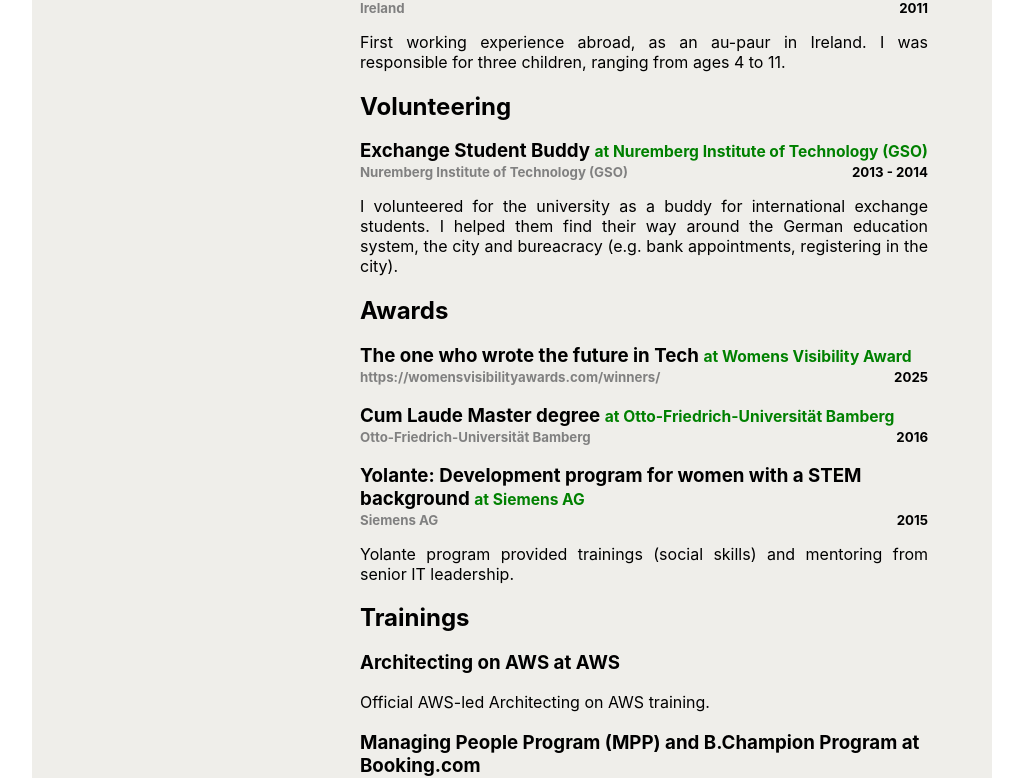
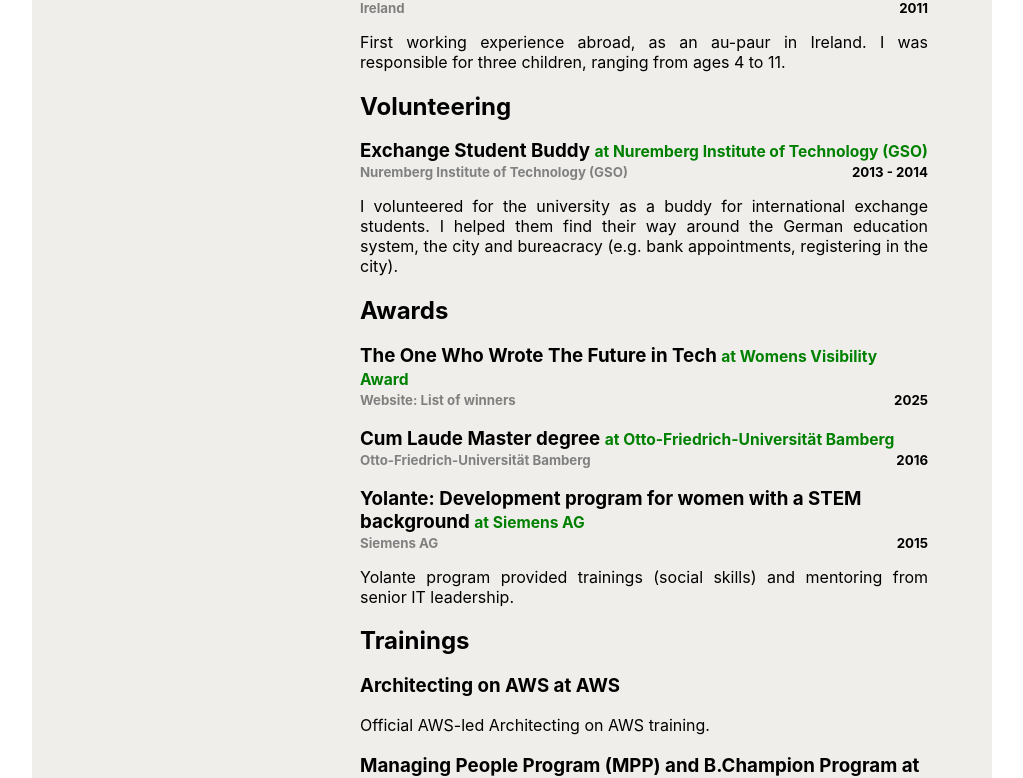
Before and after one commit to Maidubee/resume, a React (Vite) app: page / in a window 1280 px wide. Shown: the part 3466-4244 px from the top of the page, without its empty margins (128-1151 px from the left). Built offline with nearby package versions, Linux system fonts and the light colour scheme.

Commit message:
adjustements

```diff
--- a/src/Experience.tsx
+++ b/src/Experience.tsx
@@ -28,7 +28,11 @@
                 {item.company || item.organization}
               </a>
             ) : (
-              item.company || item.organization
+              <div
+                dangerouslySetInnerHTML={{
+                  __html: item.company || item.organization,
+                }}
+              />
             )}
             <Period startDate={item.startDate} endDate={item.endDate} />
           </h5>
--- a/src/bianca.json
+++ b/src/bianca.json
@@ -178,11 +178,11 @@
 
   "awards": [
     {
-      "title": "The one who wrote the future in Tech",
+      "title": "The One Who Wrote The Future in Tech",
       "startDate": "2025",
       "endDate": "2025",
       "awarder": "Womens Visibility Award",
-      "organization": "https://womensvisibilityawards.com/winners/"
+      "organization": "<a href='https://womensvisibilityawards.com/winners/'>Website: List of winners</a>"
     },
     {
       "title": "Cum Laude Master degree",
```
